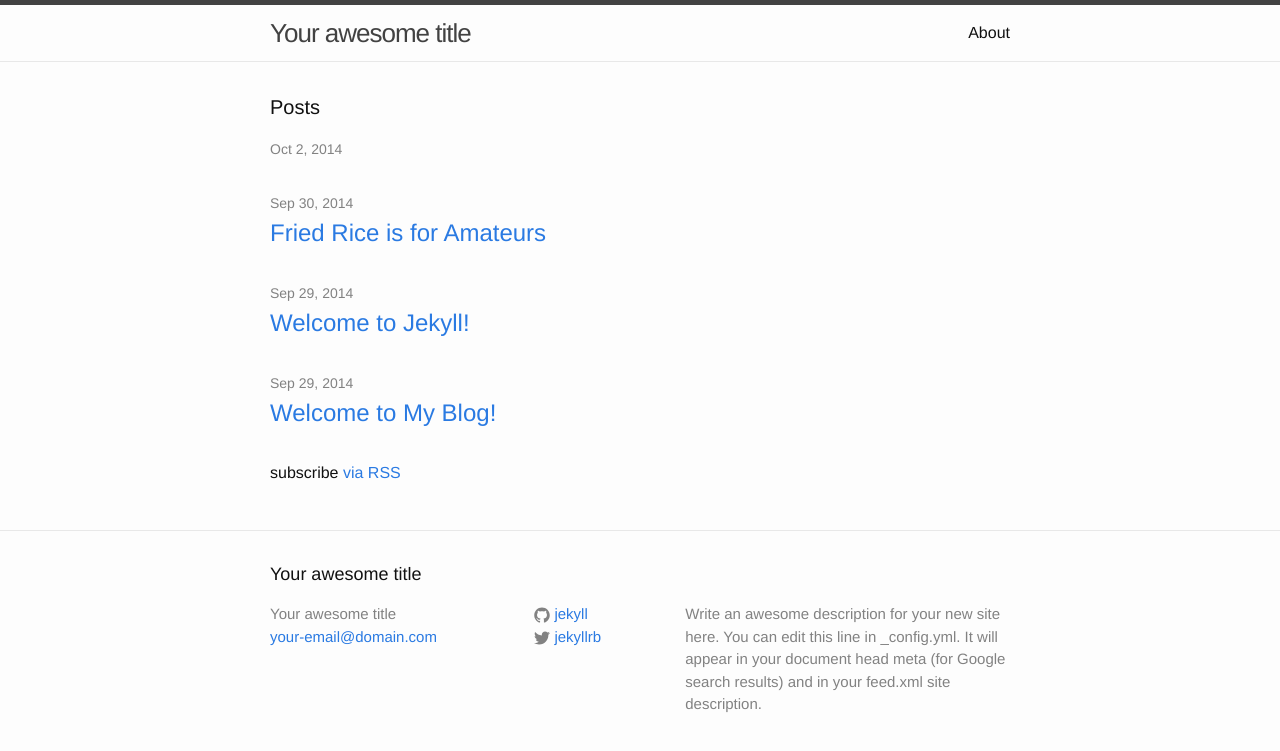
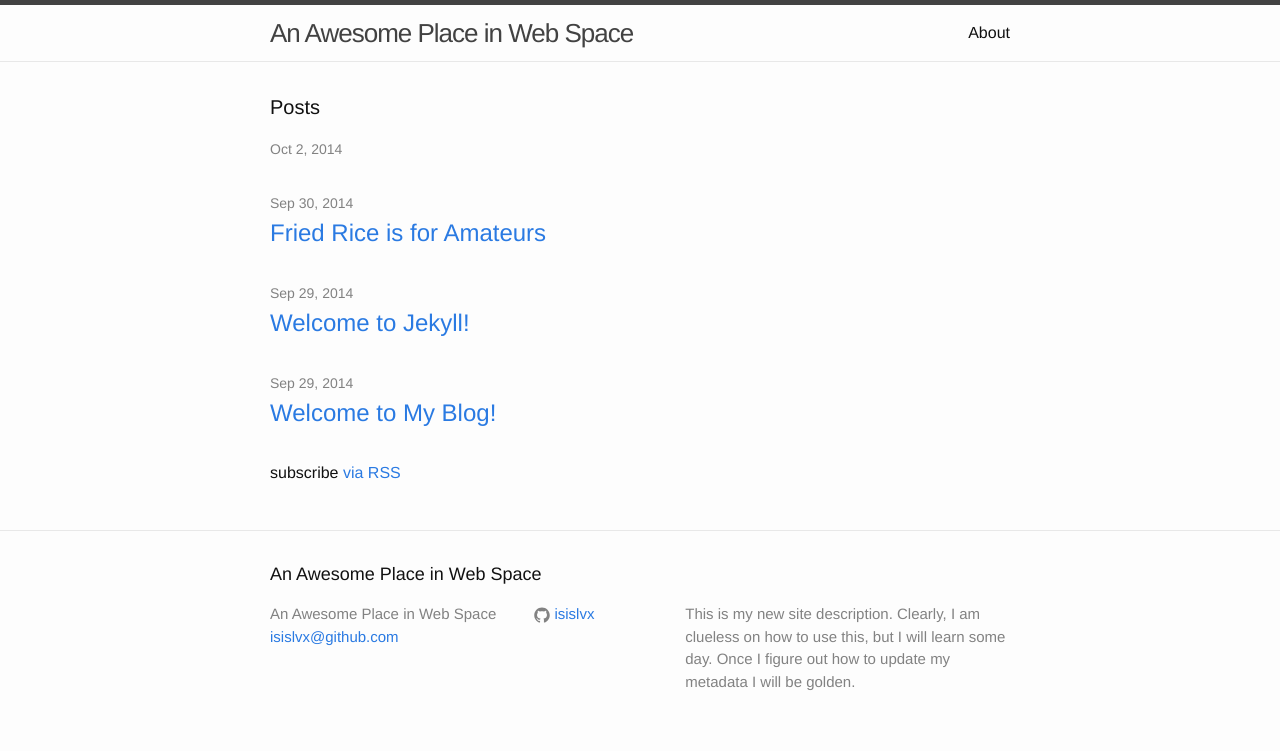
Before and after one commit to isislvx/isislvx.github.io, a Jekyll site: the page built from index.html, in a window 1280 px wide. Shown: the top 751 px of the page. Built offline with Jekyll 4.4.1, drawn with Linux system fonts in a browser that asks for light colours.

Commit message:
config file update

```diff
--- a/_config.yml
+++ b/_config.yml
@@ -1,14 +1,11 @@
 # Site settings
-title: Your awesome title
-email: your-email@domain.com
+title: An Awesome Place in Web Space
+email: isislvx@github.com
 description: > # this means to ignore newlines until "baseurl:"
-  Write an awesome description for your new site here. You can edit this
-  line in _config.yml. It will appear in your document head meta (for
-  Google search results) and in your feed.xml site description.
+  This is my new site description. Clearly, I am clueless on how to use this, but I will learn some day. Once I figure out how to update my metadata I will be golden.
 baseurl: "" # the subpath of your site, e.g. /blog/
-url: "http://yourdomain.com" # the base hostname & protocol for your site
-twitter_username: jekyllrb
-github_username:  jekyll
-
+url: "" # the base hostname & protocol for your site
+twitter_username:
+github_username:  isislvx
 # Build settings
 markdown: kramdown
```
